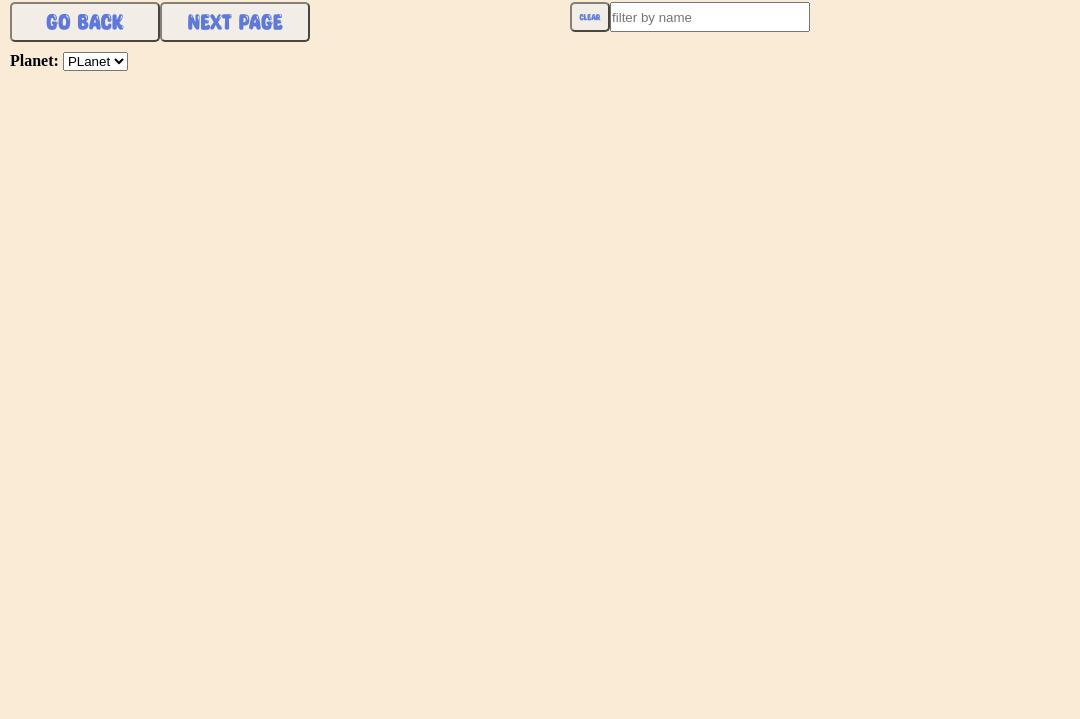
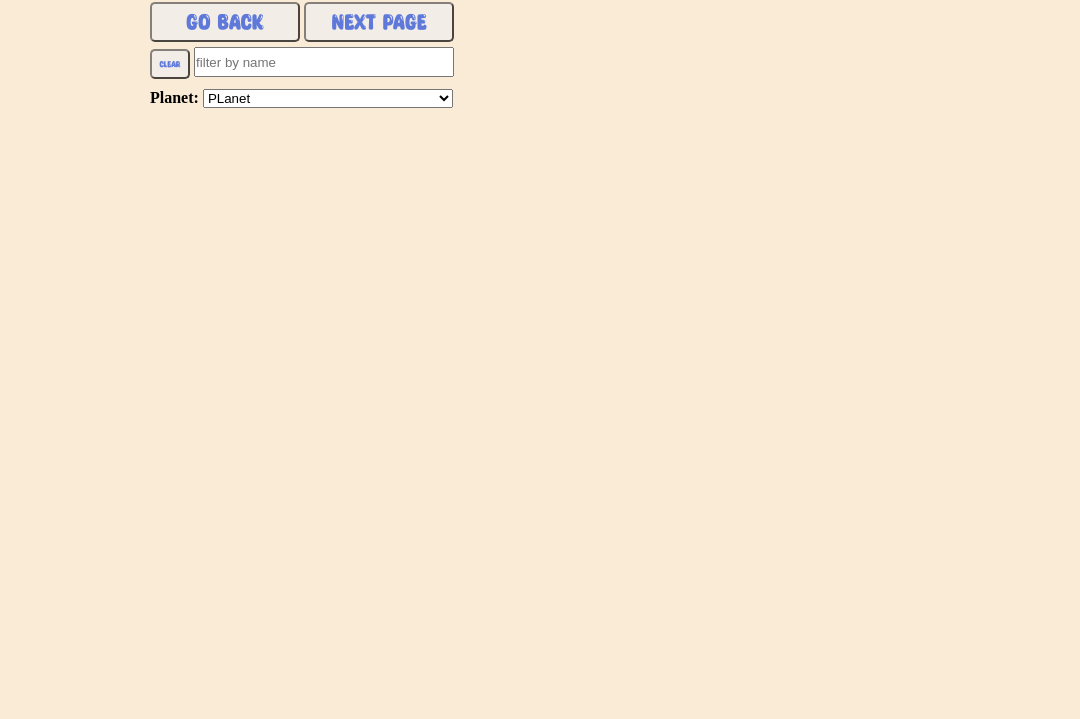
Before and after one commit to git718/Rick-Morty-Javascript, a plain HTML site: page index.html in a window 1280 px wide. Shown: the part 81-800 px from the top of the page, without its empty margins (0-1080 px from the left). Drawn offline with Linux system fonts and the light colour scheme; no server answers.

Commit message:
add style

```diff
--- a/index.html
+++ b/index.html
@@ -14,17 +14,19 @@
         <div class="menu">
           <h1>Rick and Morty Characters list</h1>
           <div class="buttons">
-            <button class="back">Go back</button>
-            <button class="next">Next page</button>
-            <button class="clear">clear</button>
-
+            <div class="direction_buttons">
+            <button class="button back">Go back</button>
+            <button class="button next">Next page</button>
+          </div>
+          <div class="input_button">
+            <button class="button clear">clear</button>
           </div>
 
+</div>
           <label for="wolrds"><B>Planet:</B></label>
-          <select name="worlds" id="worlds">
+          <select style="width:250px" name="worlds" id="worlds">
             <option value="PLanet" selected disabled>PLanet</option>
           </select>
-          <div class="radio"></div>
           <div class="cards">
           </div>
         </div>
--- a/script.js
+++ b/script.js
@@ -7,6 +7,7 @@ const div_cards = document.querySelector('.cards')
 const div_buttons = document.querySelector('.buttons')
 const select = document.getElementById('worlds')
 const clear = document.querySelector('.clear')
+const inputButton = document.querySelector('.input_button')
 
 async function prepare() {
     let response = await fetch('https://rickandmortyapi.com/api/character');
@@ -61,8 +62,8 @@ search_input.value = '';
 
 const search_input = document.createElement('input')
 
-div_buttons.append(search_input)
-search_input.style.width = '200px'
+inputButton.append(search_input)
+search_input.style.width = '260px'
 search_input.style.height = '30px'
 search_input.placeholder = 'filter by name'
 
--- a/styles.css
+++ b/styles.css
@@ -15,9 +15,14 @@
 body {
   background-color: antiquewhite;
   background-size: cover;
+  margin-left: auto;
+  margin-right: auto;
 }
 
 div.container {
+  margin-left: auto;
+  margin-right: auto;
+  width: 1000px;
   padding: 10px;
 }
 
@@ -25,6 +30,7 @@ h1 {
   font-size: 60px;
   font-family: Glossy;
   color: blueviolet;
+  text-align: center;
   text-shadow: 2px 2px 2px rgb(0, 0, 255);
 }
 
@@ -62,18 +68,22 @@ h1:hover {
 }
 
 .buttons {
-  width: 800px;
-  display: grid;
-  grid-template-columns: auto 1fr auto 0fr;
-
+  display: flex;
+  flex-direction: column;
+  row-gap: 5px;
+  width: 900px;
   margin-bottom: 10px;
 }
+
 
 .card {
   display: flex;
 }
 
 .cards {
+  width: 1000px;
+  margin-left: auto;
+  margin-right: auto;
   margin-top: 10px;
   display: flex;
   flex-wrap: wrap;
```
